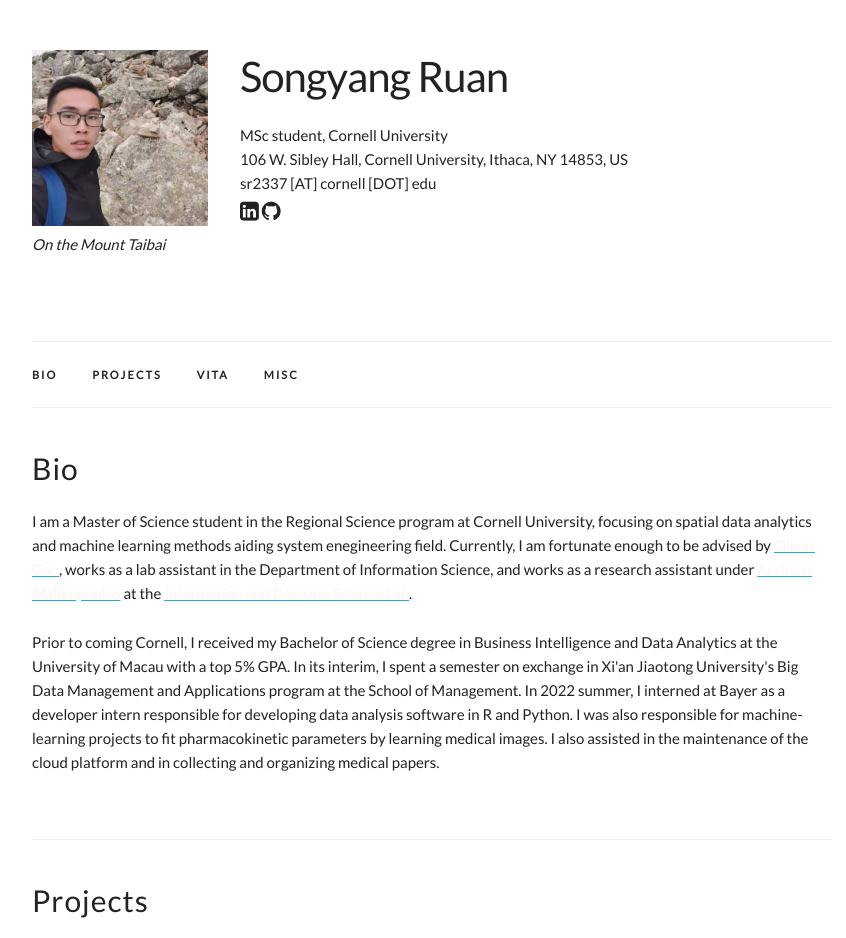
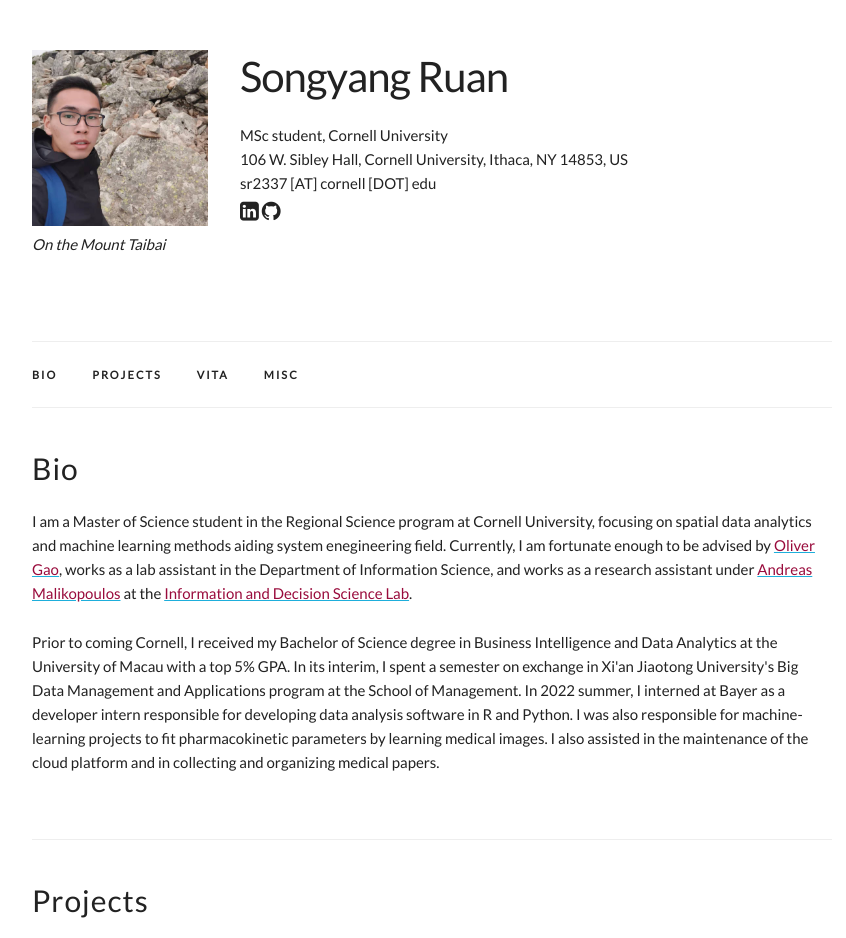
Before and after one commit to Horatioj/Horatioj.github.io, a Jekyll site: the page built from index.html, in a window 1280 px wide. Shown: the top 938 px of the page, without its empty margins (208-1054 px from the left). Built offline with Jekyll 4.4.1, drawn with Linux system fonts in a browser that asks for light colours; grey boxes are pictures that could not be loaded.

Commit message:
update color

```diff
--- a/index.html
+++ b/index.html
@@ -7,8 +7,8 @@ title: Home
   <h4>Bio</h4>
   <p>
     I am a Master of Science student in the Regional Science program at Cornell University, focusing on spatial data analytics and machine learning methods aiding system enegineering field.
-    Currently, I am fortunate enough to be advised by <a href = "https://www.cee.cornell.edu/faculty-directory/h-oliver-gao" target = "_blank"><font color="#FAF5EF"> Oliver Gao</font></a>, works as a lab assistant in the Department of Information Science,
-    and works as a research assistant under <a href="https://www.cee.cornell.edu/faculty-directory/andreas-malikopoulos"><font color="#FAF5EF"> Andreas Malikopoulos</font></a> at the <a href="https://ids-lab.net/"><font color="#FAF5EF"> Information and Decision Science Lab</font></a>.
+    Currently, I am fortunate enough to be advised by <a href = "https://www.cee.cornell.edu/faculty-directory/h-oliver-gao" target = "_blank"><font color="#990B3C"> Oliver Gao</font></a>, works as a lab assistant in the Department of Information Science,
+    and works as a research assistant under <a href="https://www.cee.cornell.edu/faculty-directory/andreas-malikopoulos"><font color="#990B3C"> Andreas Malikopoulos</font></a> at the <a href="https://ids-lab.net/"><font color="#990B3C"> Information and Decision Science Lab</font></a>.
   </p>
 
   <p>
@@ -97,7 +97,7 @@ title: Home
 <div class="docs-section" id="resume">
   <h4>Vitæ</h4>
 
-  <p>Click <a href="https://1drv.ms/b/s!Akq8VjNqWB4t8UY91KPcuP9DNSUW?e=jAUr9s" target="_blank"><font color="#FAF5EF">here</font></a> to get access to my up-to-date CV. <a href="https://1drv.ms/b/s!Akq8VjNqWB4t8UUxLkZfy6ycV6Kt?e=fv1Klu" target="_blank"><font color="#FAF5EF">中文版CV</font></a></p>
+  <p>Click <a href="https://1drv.ms/b/s!Akq8VjNqWB4t8UY91KPcuP9DNSUW?e=jAUr9s" target="_blank"><font color="#990B3C">here</font></a> to get access to my up-to-date CV. <a href="https://1drv.ms/b/s!Akq8VjNqWB4t8UUxLkZfy6ycV6Kt?e=fv1Klu" target="_blank"><font color="#990B3C">中文版CV</font></a></p>
 
   <!-- The Timeline -->
   <ul class="timeline">
@@ -130,5 +130,5 @@ title: Home
 </div>
 
 <div class="docs-section" id="template">
-  This website theme is based on the templates by <a href="https://faculty.washington.edu/msaveski/"><font color="##FAF5EF"> Martin Saveski</font></a>.
+  This website theme is based on the templates by <a href="https://faculty.washington.edu/msaveski/"><font color="#990B3C"> Martin Saveski</font></a>.
 </div>
```
